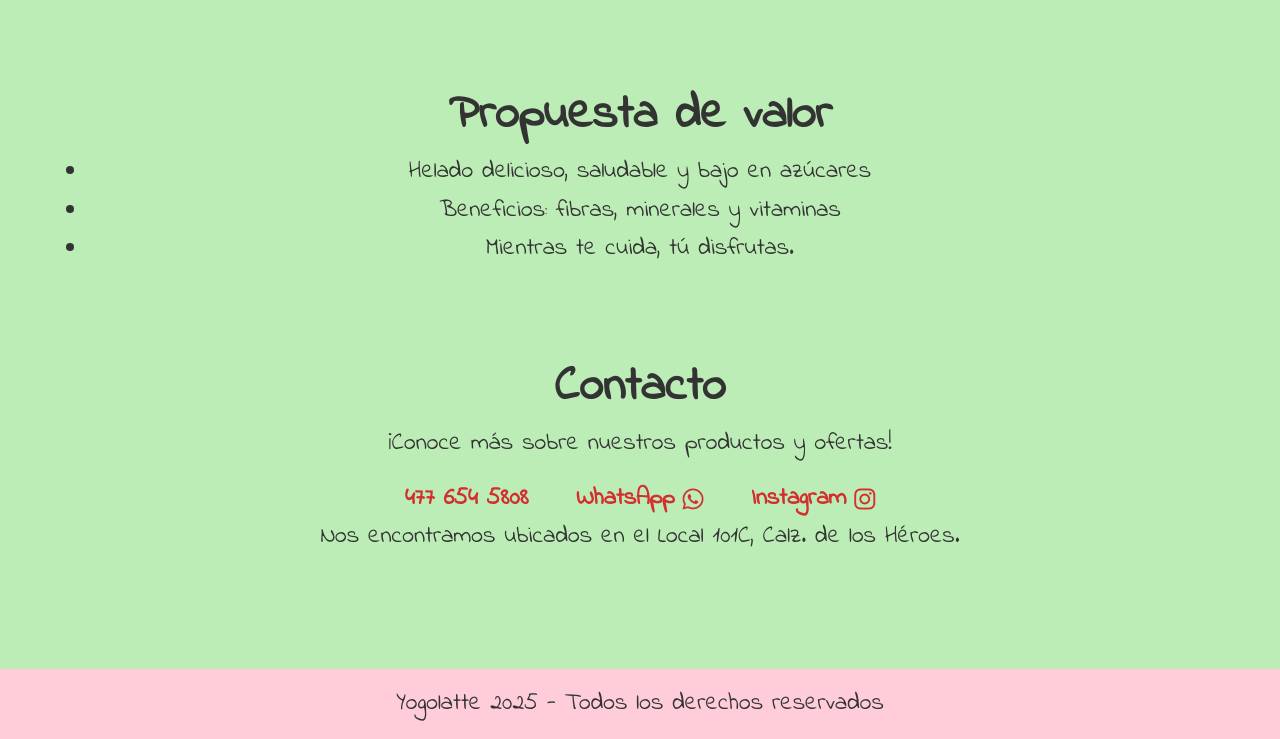
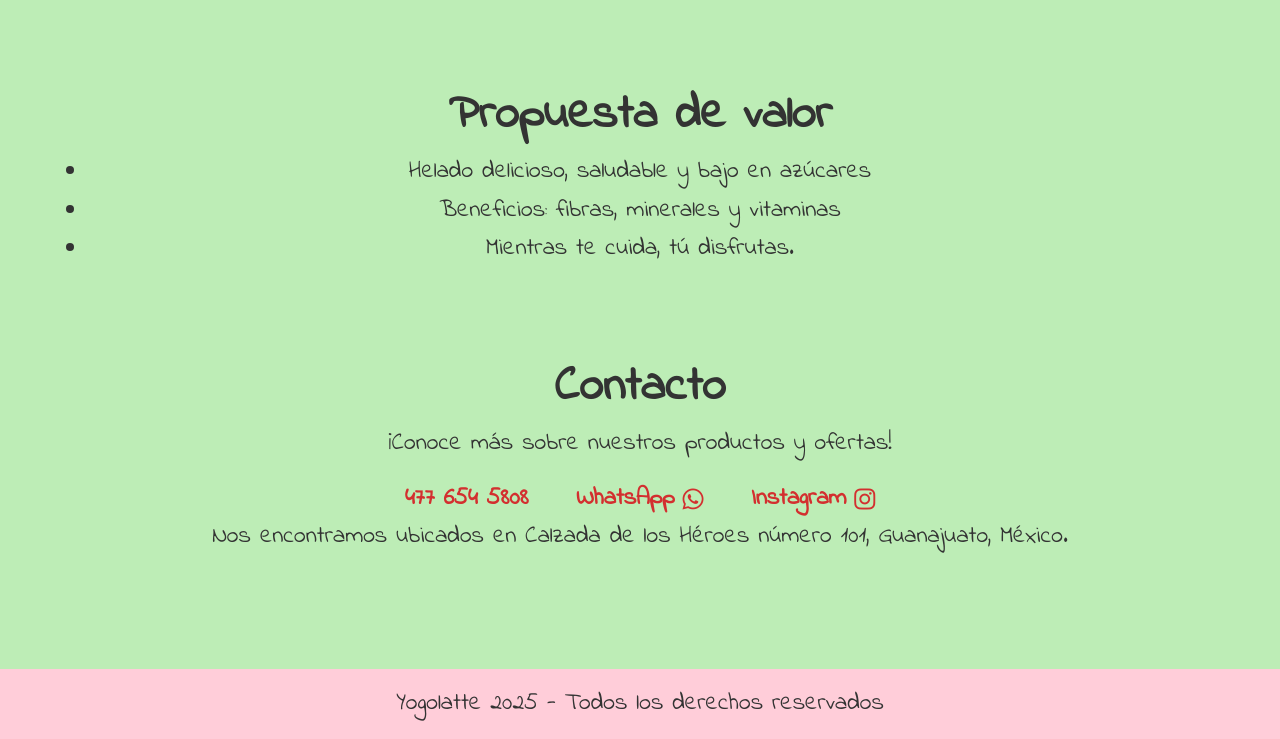
Before and after one commit to XenitCrow/yogolatte, a plain HTML site: page index.html in a window 1280 px wide. Shown: the part 2305-3044 px from the top of the page. Drawn offline with Linux system fonts and the light colour scheme.

Commit message:
Yogolatte location changed

```diff
--- a/index.html
+++ b/index.html
@@ -87,7 +87,7 @@
           </a>
         </li>
       </ul>
-      <p>Nos encontramos ubicados en el Local 101C, Calz. de los Héroes.</p>
+      <p>Nos encontramos ubicados en Calzada de los Héroes número 101, Guanajuato, México.</p>
     </section>
   </main>
 
```
